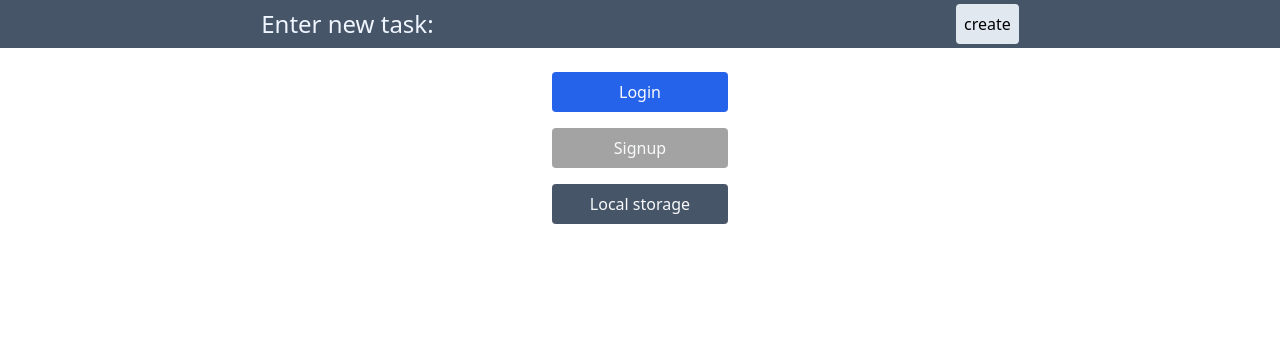
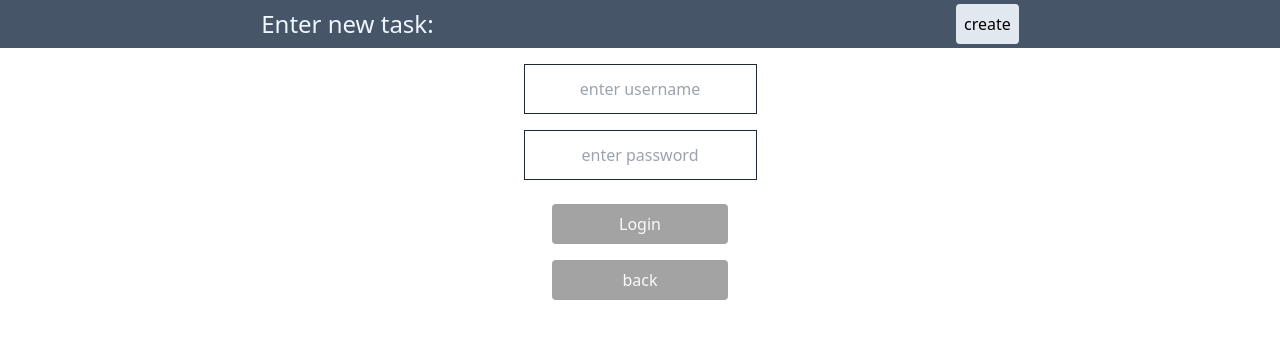
Before and after one commit to harshit0571/Next-js-todo-list, a Next.js app: page / in a window 1280 px wide. Both pictures are taken after a click on the button "Login". Shown: the top 338 px of the page. Built offline with nearby package versions, Linux system fonts and the light colour scheme.

Commit message:
authentication done

```diff
--- /dev/null
+++ b/components/login.js
@@ -0,0 +1,23 @@
+import React from "react";
+import { getAuth, createUserWithEmailAndPassword } from "firebase/auth";
+import { auth } from "../firebase";
+
+export default function () {
+  return (
+    <div className="flex-col flex mx-auto items-center align-middle">
+      <input
+        type="text"
+        placeholder="enter username"
+        className="py-3 bottom-1 m-2 text-center border-gray-800 border-solid border"
+      />
+      <input
+        type="text"
+        placeholder="enter password"
+        className="py-3 bottom-1 m-2 text-center border-gray-800 border-solid border"
+      />
+      <button className="bg-neutral-400 w-44 rounded py-2 px-2 text-center text-gray-50 mt-4">
+        Login
+      </button>
+    </div>
+  );
+}
--- /dev/null
+++ b/components/signup.js
@@ -0,0 +1,26 @@
+import React from "react";
+
+export default function () {
+  return (
+    <div className="flex-col flex mx-auto items-center align-middle">
+      <input
+        type="text"
+        placeholder="enter name"
+        className="py-3 bottom-1 m-2 text-center border-gray-800 border-solid border"
+      />
+      <input
+        type="text"
+        placeholder="enter username"
+        className="py-3 bottom-1 m-2 text-center border-gray-800 border-solid border"
+      />
+      <input
+        type="text"
+        placeholder="enter password"
+        className="py-3 bottom-1 m-2 text-center border-gray-800 border-solid border"
+      />
+      <button className="bg-neutral-400 w-44 rounded py-2 px-2 text-center text-gray-50 mt-4">
+        Signup
+      </button>
+    </div>
+  );
+}
--- a/firebase.js
+++ b/firebase.js
@@ -14,5 +14,4 @@ const firebaseConfig = {
 const app = initializeApp(firebaseConfig);
 const db = getFirestore(app);
 const auth = getAuth(app);
-
-export { db };
+export { db, auth };
--- a/pages/index.js
+++ b/pages/index.js
@@ -1,41 +1,34 @@
 import { useState } from "react";
 import Container from "../components/container";
 import InputField from "../components/input";
+import Login from "../components/login";
+import Signup from "../components/signup";
 import TaskContainer from "../components/TaskContainer";
 import Task from "../components/tasks";
 
 export default function Home() {
   const [Show, setShow] = useState(false);
-  const [Choice, setChoice] = useState("");
+  const [Choice, setChoice] = useState(null);
   const Input = () => {
     setShow(true);
   };
   const ListChoice = (e) => {
-    console.log(e.target.value);
+    setChoice(e.target.value);
   };
-
-  return (
-    <div>
-      <div className="flex justify-around items-center w-screen mx-auto py-1 bg-slate-600 container mb-2">
-        <h1 className="text-blue-50 text-2xl">Enter new task: </h1>
-        <button className="bg-slate-200 rounded py-2 px-2" onClick={Input}>
-          create
-        </button>
-      </div>
-      {Show ? <InputField /> : null}
-
+  const Buttons = () => {
+    return (
       <div className="flex items-center mx-auto flex-col">
         <button
           className="bg-blue-600 w-44 rounded py-2 px-2 text-center text-gray-50 mt-4"
           onClick={ListChoice}
-          value="login"
+          value="0"
         >
           Login
         </button>
         <button
           className="bg-neutral-400 w-44 rounded py-2 px-2 text-center text-gray-50 mt-4"
           onClick={ListChoice}
-          value="signup"
+          value="1"
         >
           Signup
         </button>
@@ -47,6 +40,32 @@ export default function Home() {
           Local storage
         </button>
       </div>
+    );
+  };
+  const choices = [<Login />, <Signup />];
+
+  return (
+    <div>
+      <div className="flex justify-around items-center w-screen mx-auto py-1 bg-slate-600 container mb-2">
+        <h1 className="text-blue-50 text-2xl">Enter new task: </h1>
+        {Choice == null ? null : (
+          <button className="bg-slate-200 rounded py-2 px-2" onClick={Input}>
+            create
+          </button>
+        )}
+      </div>
+      {Show ? <InputField /> : null}
+      {Choice == null ? <Buttons /> : choices[Choice]}
+      {Choice == null ? null : (
+        <button
+          className="bg-neutral-400 w-44 rounded justify-center mx-auto flex  py-2 px-2 text-center text-gray-50 mt-4"
+          onClick={() => {
+            setChoice(null);
+          }}
+        >
+          back
+        </button>
+      )}
     </div>
   );
 }
```
